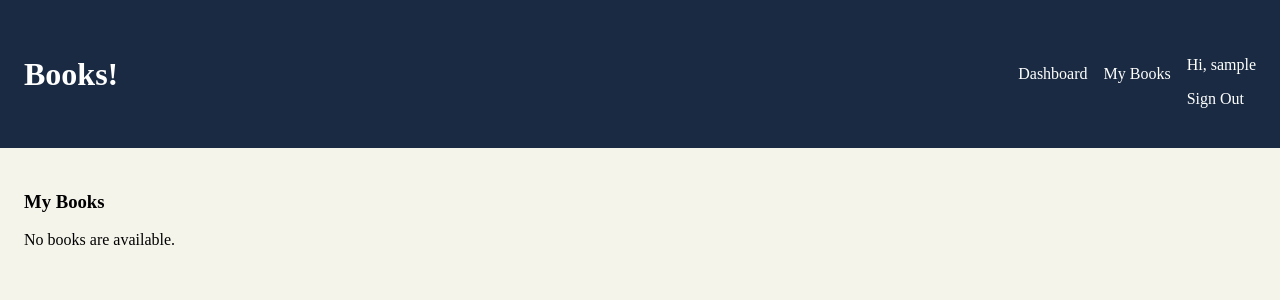
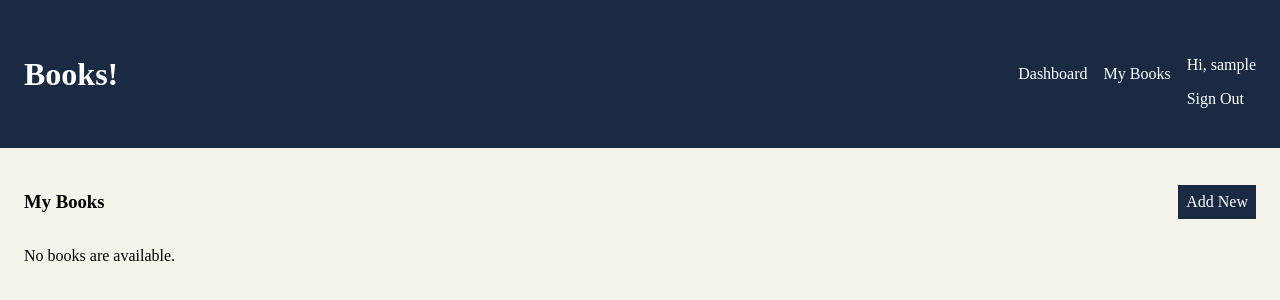
Before and after one commit to jsonkeum/spacebase-books, a Django app: page /mybooks in a window 1280 px wide. Shown: the top 300 px of the page. Run offline with Django 3.2, Linux system fonts and the light colour scheme; the visitor is signed in with stand-in values (Sample User, id 1); data that the repository does not hold is empty.

Commit message:
added basic ui for adding books

```diff
--- a/spacebase_books/books/admin.py
+++ b/spacebase_books/books/admin.py
@@ -1,6 +1,7 @@
 from django.contrib import admin
 
 # Register your models here.
-from .models import Book
+from .models import Book, BookRating
 
 admin.site.register(Book)
+admin.site.register(BookRating)
--- /dev/null
+++ b/spacebase_books/books/constants.py
@@ -0,0 +1,4 @@
+min_rating = 1
+max_rating = 5
+
+rating_choices = [(i, i) for i in range (min_rating, max_rating+1)]
--- a/spacebase_books/books/models.py
+++ b/spacebase_books/books/models.py
@@ -4,6 +4,8 @@ from django.contrib.auth.models import User
 from django.core.validators import MinValueValidator, MaxValueValidator
 from django.db import models
 from django.db.models import Avg
+
+from . import constants
 
 
 class Book(models.Model):
@@ -30,7 +32,7 @@ class Book(models.Model):
 
 class BookRating(models.Model):
     rating = models.IntegerField(
-        validators=[MinValueValidator(1), MaxValueValidator(5)]
+        validators=[MinValueValidator(constants.min_rating), MaxValueValidator(constants.max_rating)]
     )
     book = models.ForeignKey(Book, on_delete=models.CASCADE)
     user = models.ForeignKey(User, on_delete=models.CASCADE)
--- a/spacebase_books/books/static/books/css/book_list.css
+++ /dev/null
@@ -1,3 +0,0 @@
-.book-list__table {
-    width: 100%;
-}
--- /dev/null
+++ b/spacebase_books/books/static/books/css/mybooks.css
@@ -0,0 +1,18 @@
+.book-list__header {
+    display: flex;
+    align-items: center;
+    justify-content: space-between;
+}
+
+.book-list__table {
+    width: 100%;
+}
+
+.book-add__rating {
+    display: flex;
+}
+
+.book-add__rating-option > * {
+    display: block;
+    text-align: center;
+}
--- a/spacebase_books/books/static/books/css/style.css
+++ b/spacebase_books/books/static/books/css/style.css
@@ -1 +1 @@
-@import "book_list.css";
+@import "mybooks.css";
--- a/spacebase_books/books/templates/books/books_list.html
+++ b/spacebase_books/books/templates/books/books_list.html
@@ -1,7 +1,13 @@
 {% extends 'base.html' %}
 
 {% block content %}
-<h3>My Books</h3>
+<div class="book-list__header">
+  <h3>My Books</h3>
+  <a href="{% url 'books:add_book' %}" class="button button--primary">
+    Add New
+  </a>
+</div>
+
 {% if book_list %}
 <table class="book-list__table">
   <tr>
--- a/spacebase_books/books/urls.py
+++ b/spacebase_books/books/urls.py
@@ -6,4 +6,5 @@ app_name = "books"
 urlpatterns = [
     path("", views.DashboardView.as_view(), name="dashboard"),
     path("mybooks", views.MyBooksView.as_view(), name="books"),
+    path("mybooks/add", views.AddBookView.as_view(), name="add_book"),
 ]
--- a/spacebase_books/books/views.py
+++ b/spacebase_books/books/views.py
@@ -1,10 +1,15 @@
 from django.contrib.auth.mixins import LoginRequiredMixin
-from django.db.models import Count, Avg, Sum
+from django.db.models import Count, Avg
 from django.db.models.functions import Coalesce
-from django.shortcuts import render
+from django.http import HttpResponseRedirect
+
+from django.urls import reverse_lazy
 from django.views import generic
+from django.views.generic import FormView
 
-from .models import Book
+from . import constants
+from .forms import BookAddForm
+from .models import Book, BookRating
 
 
 class DashboardView(generic.ListView):
@@ -32,3 +37,19 @@ class MyBooksView(LoginRequiredMixin, generic.ListView):
         for book in user_books:
             book.user_rating = book.get_user_rating(self.request.user)
         return user_books
+
+
+class AddBookView(LoginRequiredMixin, FormView):
+    login_url = "core:login"
+    success_url = reverse_lazy("books:books")
+    template_name = "books/book_add_form.html"
+    form_class = BookAddForm
+
+    def form_valid(self, form):
+        data = form.cleaned_data
+        book, created = Book.objects.get_or_create(title=data["title"], author=data["author"])
+        if created:
+            book.save()
+        book.users.add(self.request.user)
+        BookRating.objects.create(rating=data["rating"], book=book, user=self.request.user)
+        return HttpResponseRedirect(self.get_success_url())
--- /dev/null
+++ b/spacebase_books/core/static/core/css/buttons.css
@@ -0,0 +1,11 @@
+.button {
+    padding: 8px;
+    border: none;
+    cursor: pointer;
+    text-decoration: none;
+}
+
+.button--primary {
+    color: white;
+    background-color: #192a42;
+}
--- a/spacebase_books/core/static/core/css/style.css
+++ b/spacebase_books/core/static/core/css/style.css
@@ -1,3 +1,4 @@
 @import "base.css";
-@import "mixin.css";
+@import "mixins.css";
+@import "buttons.css";
 @import "registration.css";
--- a/spacebase_books/core/templates/registration/password_reset_form.html
+++ b/spacebase_books/core/templates/registration/password_reset_form.html
@@ -6,6 +6,7 @@
   {% if form.email.errors %}
     {{ form.email.errors }}
   {% endif %}
+      <p>{{ form.email.label_tag }}</p>
       <p>{{ form.email }}</p>
     <input type="submit" value="Reset password">
   </form>
```
Also changed, not shown: spacebase_books/books/forms.py (added, +11 -0 lines), spacebase_books/books/templates/books/book_add_form.html (added, +24 -0 lines), spacebase_books/books/templates/books/books_add.html (deleted, +0 -10 lines), spacebase_books/core/static/core/css/mixins.css (renamed from spacebase_books/core/static/core/css/mixin.css), spacebase_books/core/templates/__init__.py (deleted).
